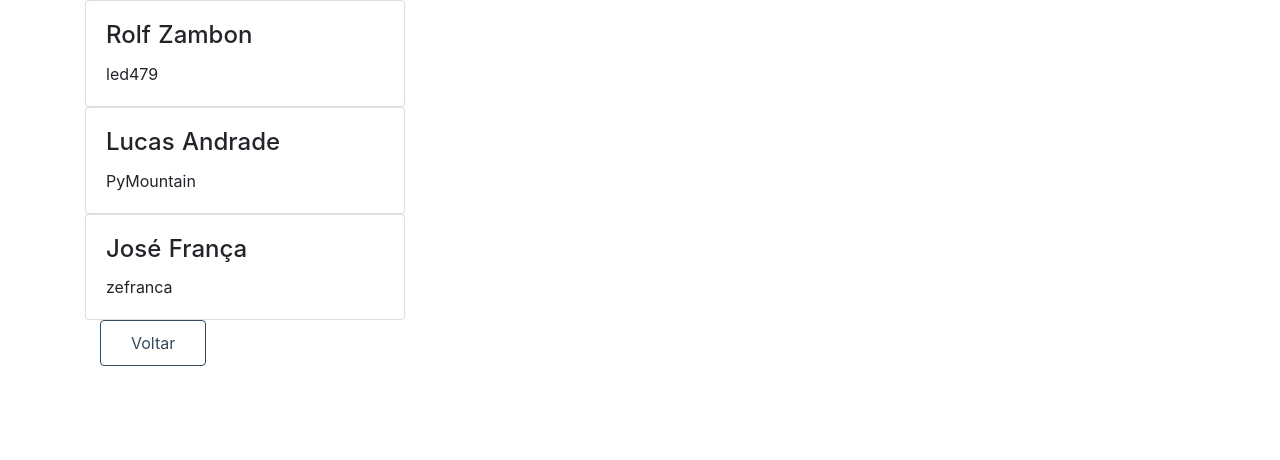
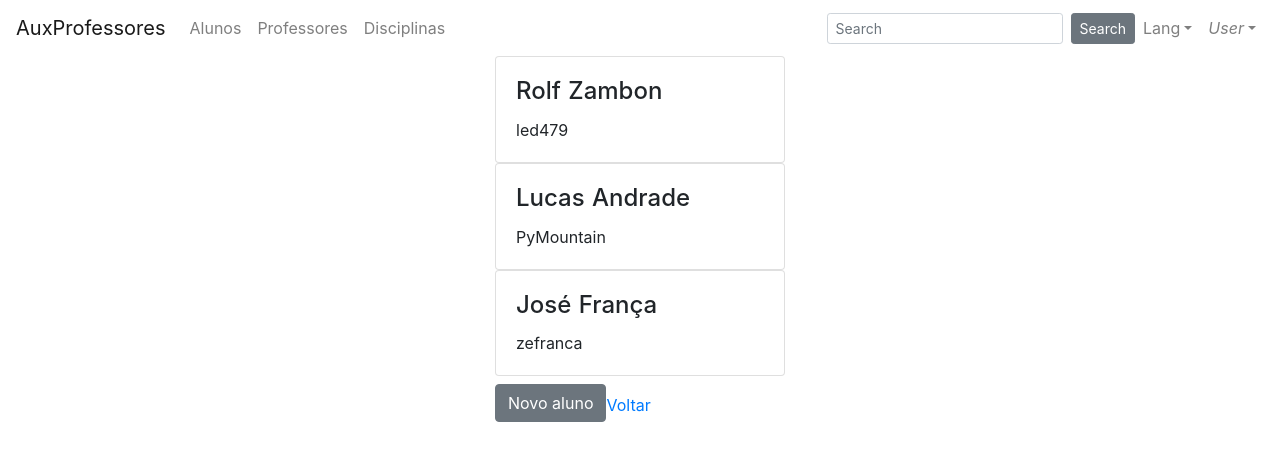
Before and after one commit to led479/ExEstagio, a Nuxt app in the folder AuxProfessores/: page /alunos in a window 1280 px wide. Shown: the top 460 px of the page. Built offline with nearby package versions, Linux system fonts and the light colour scheme.

Commit message:
Adiciona navbar e form de alunos

```diff
--- a/AuxProfessores/components/Aluno.vue
+++ b/AuxProfessores/components/Aluno.vue
@@ -7,7 +7,10 @@
 <script>
 export default {
   props: {
-    aluno: Object
+    aluno: {
+      type: Object,
+      required: true
+    }
   }
 }
 </script>
--- /dev/null
+++ b/AuxProfessores/components/Navbar.vue
@@ -0,0 +1,47 @@
+<template>
+  <div>
+    <b-navbar toggleable="lg">
+      <b-navbar-brand to="/">AuxProfessores</b-navbar-brand>
+
+      <b-navbar-toggle target="nav-collapse"></b-navbar-toggle>
+
+      <b-collapse id="nav-collapse" is-nav>
+        <b-navbar-nav>
+          <b-nav-item to="/alunos">Alunos</b-nav-item>
+          <b-nav-item to="#">Professores</b-nav-item>
+          <b-nav-item to="#">Disciplinas</b-nav-item>
+        </b-navbar-nav>
+
+        <!-- Right aligned nav items -->
+        <b-navbar-nav class="ml-auto">
+          <b-nav-form>
+            <b-form-input
+              size="sm"
+              class="mr-sm-2"
+              placeholder="Search"
+            ></b-form-input>
+            <b-button size="sm" class="my-2 my-sm-0" type="submit"
+              >Search</b-button
+            >
+          </b-nav-form>
+
+          <b-nav-item-dropdown text="Lang" right>
+            <b-dropdown-item href="#">EN</b-dropdown-item>
+            <b-dropdown-item href="#">ES</b-dropdown-item>
+            <b-dropdown-item href="#">RU</b-dropdown-item>
+            <b-dropdown-item href="#">FA</b-dropdown-item>
+          </b-nav-item-dropdown>
+
+          <b-nav-item-dropdown right>
+            <!-- Using 'button-content' slot -->
+            <template slot="button-content"
+              ><em>User</em></template
+            >
+            <b-dropdown-item href="#">Profile</b-dropdown-item>
+            <b-dropdown-item href="#">Sign Out</b-dropdown-item>
+          </b-nav-item-dropdown>
+        </b-navbar-nav>
+      </b-collapse>
+    </b-navbar>
+  </div>
+</template>
--- a/AuxProfessores/layouts/default.vue
+++ b/AuxProfessores/layouts/default.vue
@@ -1,5 +1,6 @@
 <template>
   <div>
+    <navbar />
     <nuxt />
   </div>
 </template>
@@ -53,3 +54,11 @@ html {
   background-color: #35495e;
 }
 </style>
+
+<script>
+import Navbar from '~/components/Navbar.vue'
+
+export default {
+  components: { Navbar }
+}
+</script>
--- a/AuxProfessores/pages/alunos/index.vue
+++ b/AuxProfessores/pages/alunos/index.vue
@@ -1,13 +1,21 @@
 <template>
-  <b-container>
-    <div>
-      <aluno
-        v-for="(aluno, index) in alunos"
-        :key="index"
-        :aluno="aluno"
-      ></aluno>
+  <b-container fluid class="col-md-3">
+    <div class="mb-2">
+      <aluno v-for="(item, index) in alunos" :key="index" :aluno="item"></aluno>
     </div>
-    <nuxt-link to="/" class="button--grey">Voltar</nuxt-link>
+    <b-button class="primary mb-2" @click="exibeForm">Novo aluno</b-button>
+
+    <b-form v-if="mostrarForm">
+      <b-form-group id="nome" label="Nome do aluno">
+        <b-form-input id="nome-input" v-model="aluno.nome"></b-form-input>
+      </b-form-group>
+      <b-form-group id="login" label="Login do aluno">
+        <b-form-input id="login-input" v-model="aluno.login"></b-form-input>
+      </b-form-group>
+      <b-button id="cadastrar-aluno" class="mb-2">Criar</b-button>
+    </b-form>
+
+    <nuxt-link to="/">Voltar</nuxt-link>
   </b-container>
 </template>
 
@@ -19,6 +27,8 @@ export default {
   components: { Aluno },
   data() {
     return {
+      aluno: {},
+      mostrarForm: false,
       alunos: [
         {
           nome: 'Rolf Zambon',
@@ -34,6 +44,12 @@ export default {
         }
       ]
     }
+  },
+  methods: {
+    exibeForm() {
+      this.mostrarForm = !this.mostrarForm
+      this.aluno = {}
+    }
   }
 }
 </script>
```
